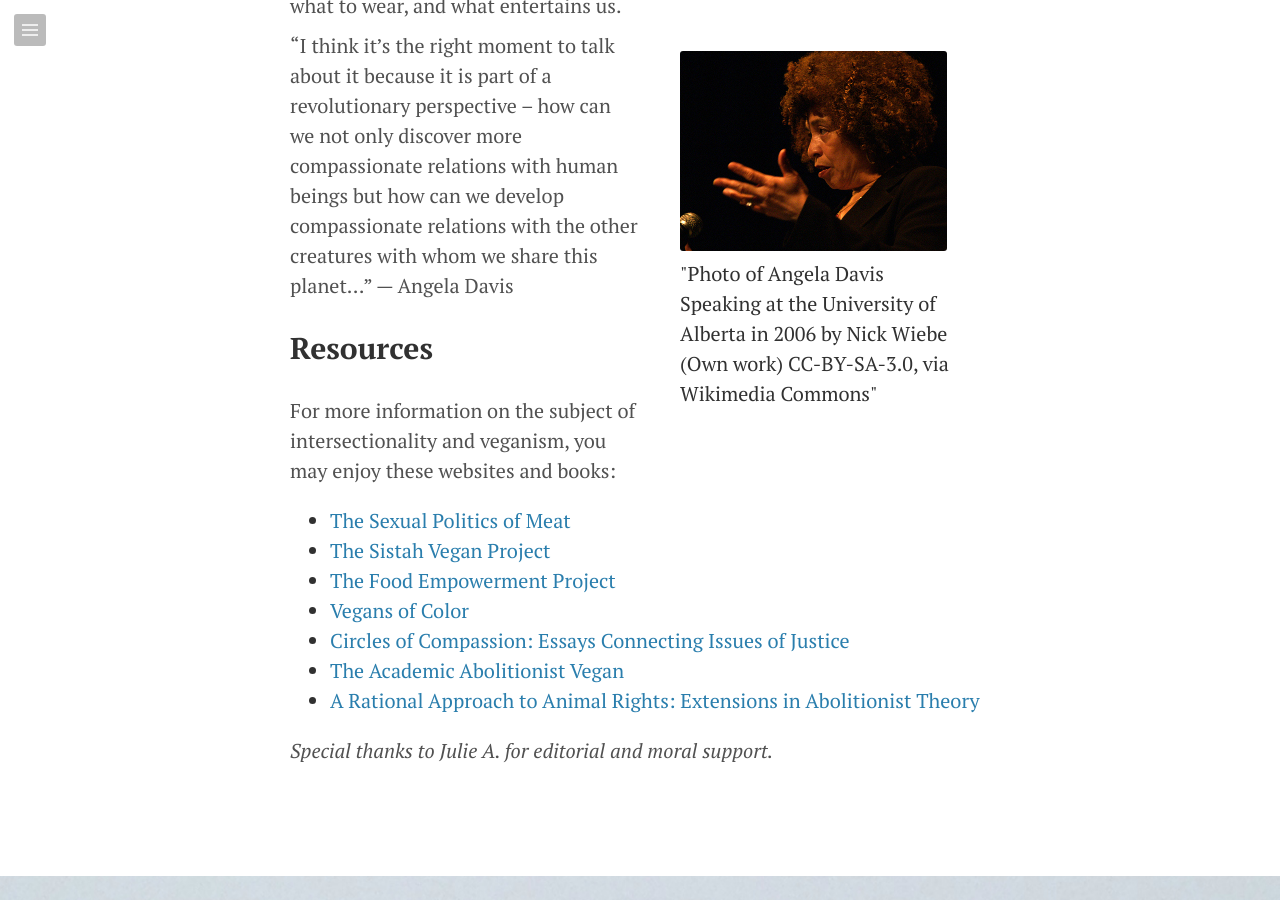
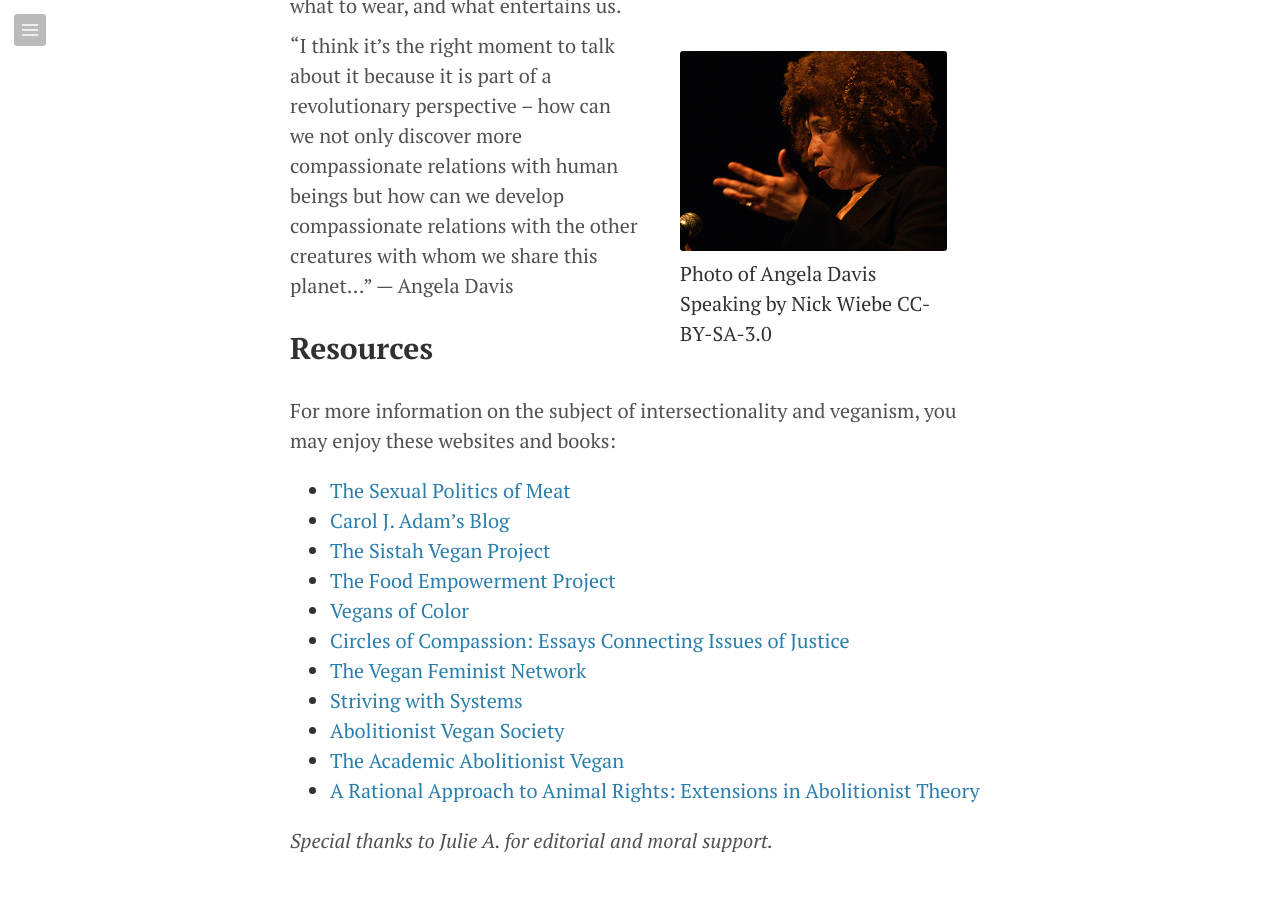
Before and after one commit to poupartfarms/poupartfarms.github.io, a Jekyll site: the page built from _posts/2015-06-19-veganism_and_intersectionality.md, in a window 1280 px wide and 900 px high, scrolled down 3086 px. Built offline with Jekyll 4.4.1, drawn with Linux system fonts in a browser that asks for light colours; Markdown is read by kramdown in place of the engine named in the settings; comment, search, counter and statistics services are not loaded.

Commit message:
additional resources and adjustment of photo caption

```diff
--- a/_posts/2015-06-19-veganism_and_intersectionality.md
+++ b/_posts/2015-06-19-veganism_and_intersectionality.md
@@ -26,7 +26,7 @@ Of course, this ludicrous and inflammatory statement a logical fallacy (specific
 But the beauty is that while we seek to address our own privilege with regards to race, and while we strive to be good allies and to stand alongside other marginalized humans to support them in their fights for justice, we can also seek to address our own privilege with regards to species. We can embrace veganism, not in the modern “don’t eat animals” watered down meaning of the word, but as it was originally meant, to seek to break down unjustified hierarchy and recognize that nonhuman animals value their lives as much as we value ours. To give nonhuman animals moral consideration when we are making decisions that affect them, such as (but not limited to) what to eat, what to wear, and what entertains us.
 
 <div style="float: right; width: 350px;">
-  <figure><img src="/media/2015-06-19-veganism_and_intersectionality/Angela-Davis-Mar-28-2006.jpg"><figcaption>"Photo of Angela Davis Speaking at the University of Alberta in 2006 by Nick Wiebe (Own work) CC-BY-SA-3.0, via Wikimedia Commons"</figcaption></figure>
+  <figure><img src="/media/2015-06-19-veganism_and_intersectionality/Angela-Davis-Mar-28-2006.jpg"><figcaption>Photo of Angela Davis Speaking by Nick Wiebe CC-BY-SA-3.0</figcaption></figure>
 </div>
 “I think it’s the right moment to talk about it because it is part of a revolutionary perspective – how can we not only discover more compassionate relations with human beings but how can we develop compassionate relations with the other creatures with whom we share this planet...” — Angela Davis
 
@@ -34,10 +34,14 @@ But the beauty is that while we seek to address our own privilege with regards t
 For more information on the subject of intersectionality and veganism, you may enjoy these websites and books:
 
   * [The Sexual Politics of Meat](http://www.caroljadams.com/spom.html)
+  * [Carol J. Adam's Blog](http://caroljadams.blogspot.com/)
   * [The Sistah Vegan Project](http://sistahvegan.com/)
   * [The Food Empowerment Project](http://www.foodispower.org/)
   * [Vegans of Color](https://vegansofcolor.wordpress.com/)
   * [Circles of Compassion: Essays Connecting Issues of Justice](http://veganpublishers.com/multimedia-archive/injustice-anywhere-essays-connecting-human-animal-and-environmental-well-being/)
+  * [The Vegan Feminist Network](http://veganfeministnetwork.com/)
+  * [Striving with Systems](http://strivingwithsystems.com/)
+  * [Abolitionist Vegan Society](http://www.abolitionistvegansociety.org/)
   * [The Academic Abolitionist Vegan](http://academicabolitionistvegan.blogspot.ca/search/label/Intersections)
   * [A Rational Approach to Animal Rights: Extensions in Abolitionist Theory](http://www.palgrave.com/page/detail/a-rational-approach-to-animal-rights-corey-wrenn/?sf1=barcode&st1=9781137434647)
 
```
